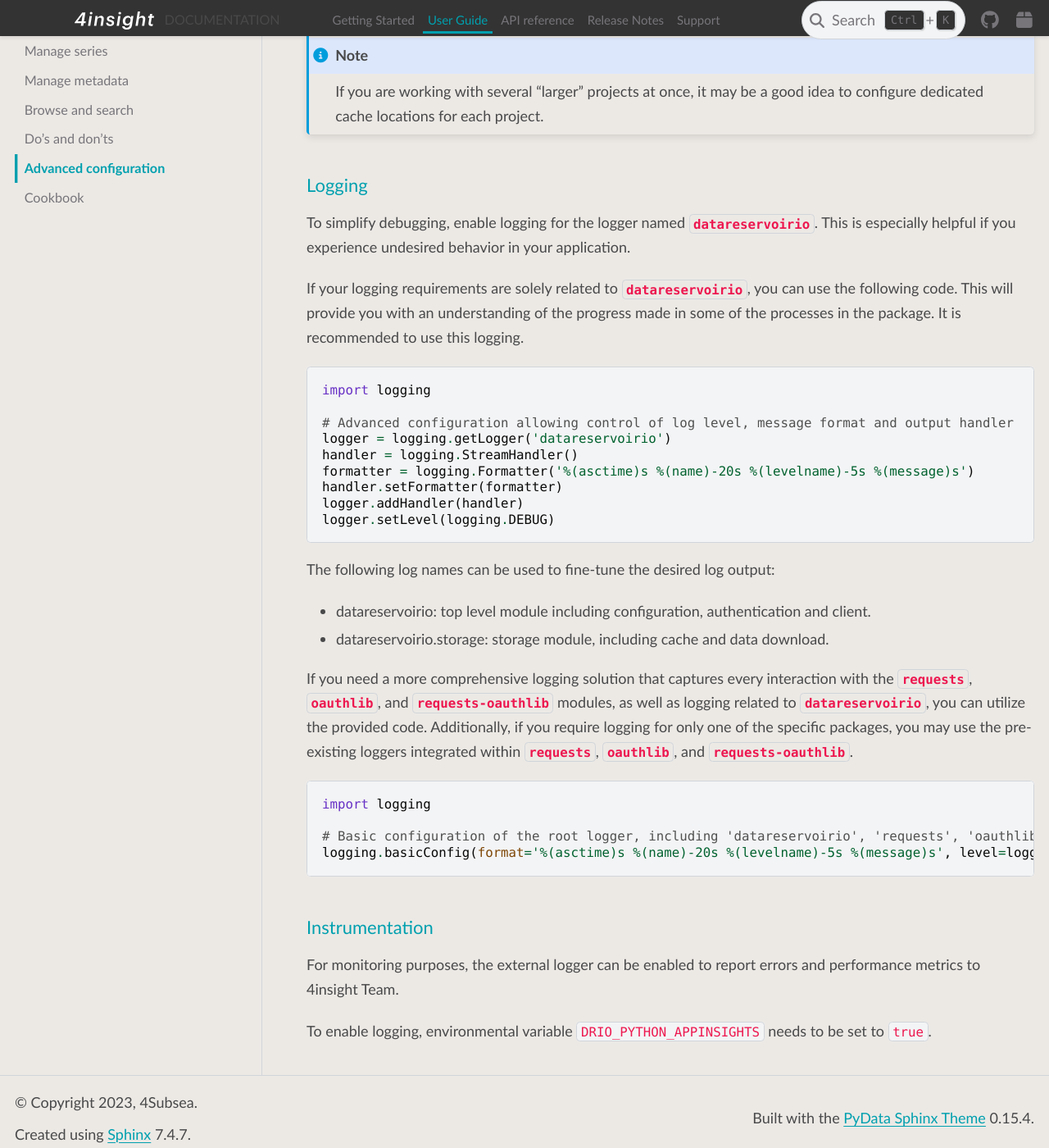
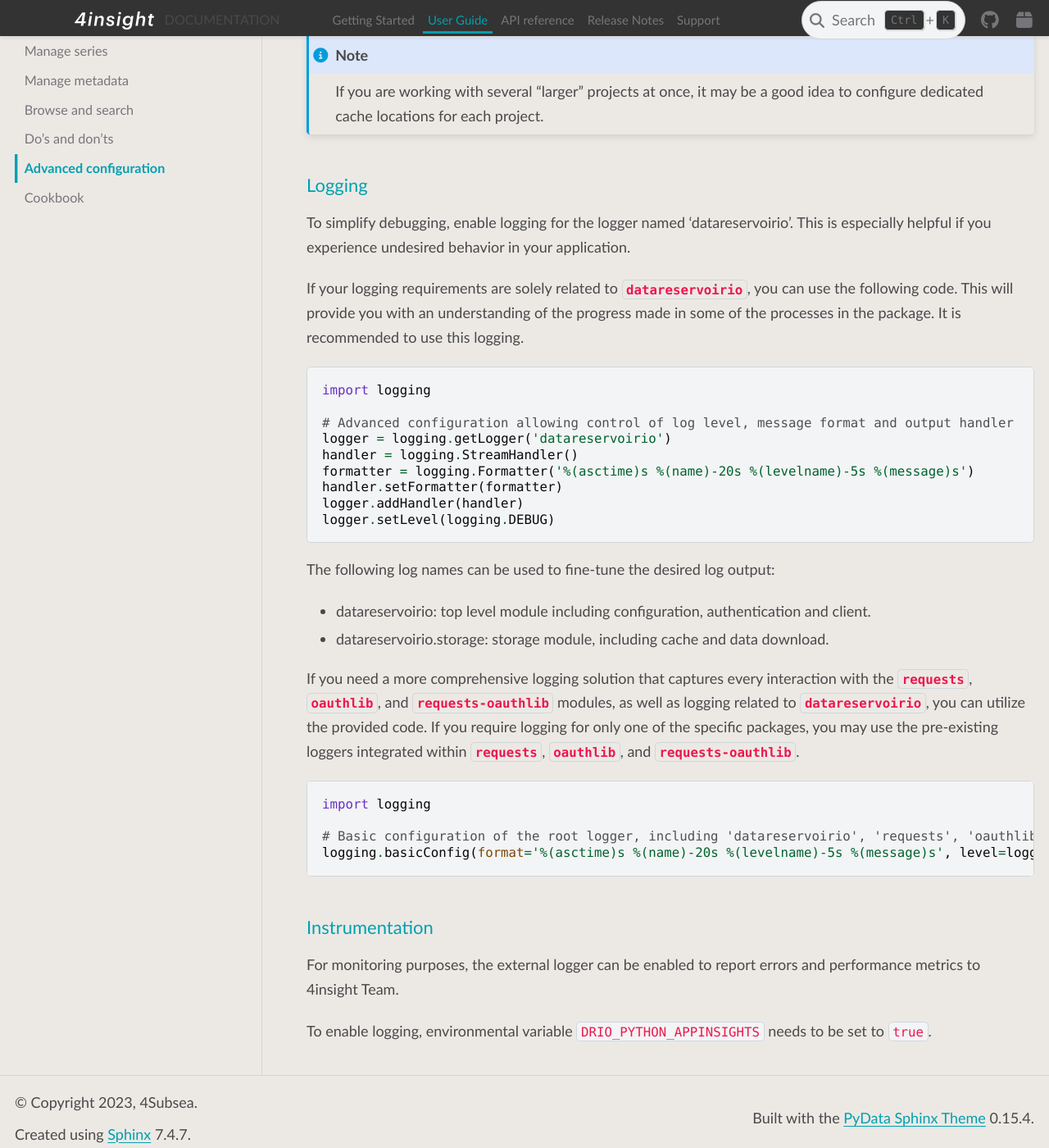
Before and after one commit to 4Subsea/drio-python, a Sphinx documentation site: the page built from docs/user_guide/advanced_config.rst, in a window 1280 px wide and 1400 px high, scrolled down 2213 px. Shown: the whole window at 82% size. Built offline with Sphinx 7.4.7 and the PyData theme 0.15.4, drawn with Linux system fonts in a browser that asks for light colours.

Commit message:
feedback PR

```diff
--- a/docs/user_guide/advanced_config.rst
+++ b/docs/user_guide/advanced_config.rst
@@ -104,7 +104,7 @@ low-latency solid state drives.
 Logging
 -------
 
-To simplify debugging, enable logging for the logger named :py:mod:`datareservoirio`. This is especially helpful if you experience undesired behavior in your application.
+To simplify debugging, enable logging for the logger named 'datareservoirio'. This is especially helpful if you experience undesired behavior in your application.
 
 If your logging requirements are solely related to :py:mod:`datareservoirio`, you can use the following code. This will provide you with an understanding of the progress made in some
 of the processes in the package. It is recommended to use this logging.
@@ -127,7 +127,7 @@ The following log names can be used to fine-tune the desired log output:
 * datareservoirio.storage: storage module, including cache and data download.
 
 If you need a more comprehensive logging solution that captures every interaction with the :py:mod:`requests`, :py:mod:`oauthlib`, and :py:mod:`requests-oauthlib` modules, as well as logging related to :py:mod:`datareservoirio`, you can utilize the
-provided code. Additionally, if you require logging for only one of the specific packages, you may use the pre-existing loggers integrated within :py:mod:`requests`, :py:mod:`oauthlib`, and :py:mod:`requests-oauthlib`.
+provided code. If you require logging for only one of the specific packages, you may use the pre-existing loggers integrated within :py:mod:`requests`, :py:mod:`oauthlib`, and :py:mod:`requests-oauthlib`.
 
 .. code-block:: python
 
```
